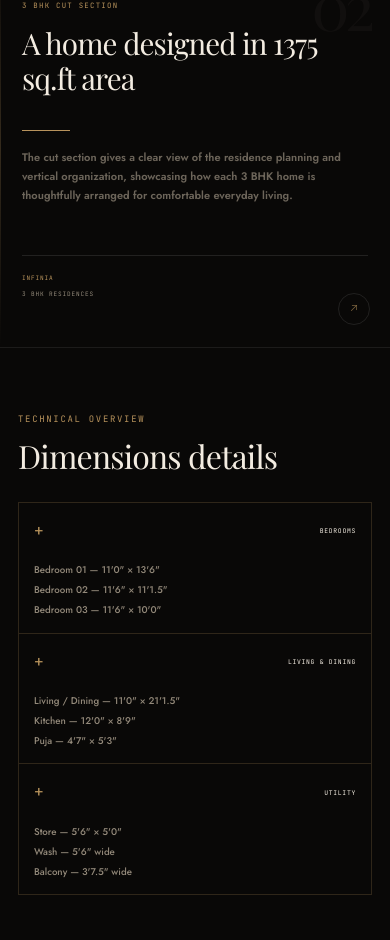
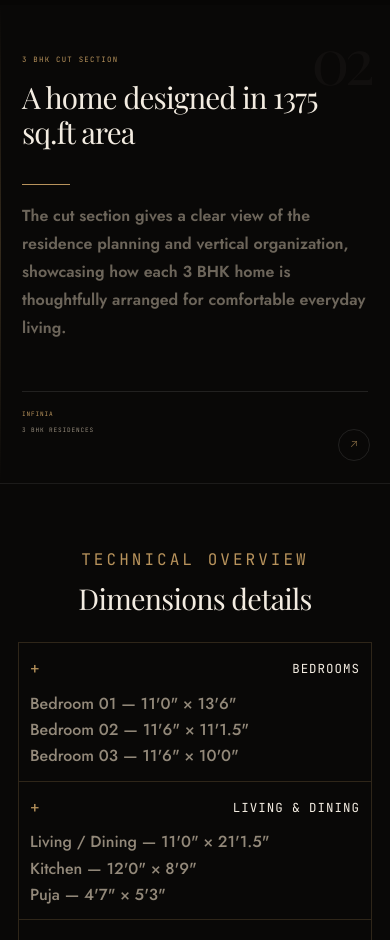
Before and after one commit to Hrishikeshkurhe/kurhe-estates, a React (Vite) app in the folder client/: page / in a window 390 px wide. Shown: the part 3163-4103 px from the top of the page. Built offline with nearby package versions, Linux system fonts and the light colour scheme; no server answers; a web font is replaced by a local one.

Commit message:
ui updated

```diff
--- a/client/style.css
+++ b/client/style.css
@@ -363,7 +363,7 @@ button{font-family:var(--sans);cursor:pointer;}
 .residence-plan.reverse{grid-template-columns:1fr 1fr;}
 .residence-plan.reverse .residence-plan-media{order:2;}
 .residence-plan.reverse .residence-plan-content{order:1;}
-.residences-section{width:100%;padding:110px 0 0;background:#090807;overflow:hidden;}
+.residences-section{width:100%;padding:60px 0 0;background:#090807;overflow:hidden;}
 .residences-intro{width:min(1240px,100%);margin:0 auto 75px;padding:0 42px;box-sizing:border-box;}
 .residences-intro-top{display:flex;align-items:center;justify-content:space-between;margin-bottom:26px;}
 .residences-intro-top .eyebrow{margin:0;}
@@ -484,7 +484,17 @@ button{font-family:var(--sans);cursor:pointer;}
   .residence-plan-media{height:290px;min-height:290px;}
   .residence-plan-content{min-height:330px;padding:43px 18px;}
   .residence-plan-content h3{font-size:1.85rem;}
-  .residence-plan-description{font-size:.69rem;}
+    .dimensions-heading{padding-top:0}
+  .dimensions-heading .eyebrow{margin:0 0 12px;font-size:1rem ; text-align: center;}
+  .dimensions-heading h3{max-width:420px;margin:0;font-size:1.8rem;line-height:1.08;text-align: center;}
+  .dimensions-grid{display:grid;grid-template-columns:repeat(2,minmax(0,1fr));width:100%;border-top:1px solid var(--hairline);border-left:1px solid var(--hairline)}
+  .dimension-group{min-height:105px;padding:13px 11px;border-right:1px solid var(--hairline);border-bottom:1px solid var(--hairline)}
+  .dimension-group-head{margin-bottom:10px}
+  .dimension-group-head span{font-size:1rem}
+  .dimension-group-head h4{font-size:.78rem;letter-spacing:.08em}
+  .dimension-values{gap:4px}
+  .dimension-values p{font-size:1rem;line-height:1.4}
+  .residence-plan-description{font-size:1rem;}
   .residence-plan-meta{flex-direction:column;align-items:flex-start;gap:6px;}
   .residence-content-number{font-size:4rem;}
   .residence-dimensions{padding-left:18px;padding-right:18px;}
@@ -587,15 +597,16 @@ button{font-family:var(--sans);cursor:pointer;}
   .vastu-card-body h4{font-size:1.18rem;}
   .vastu-card-body p{font-size:.6rem;}
 }
-@media(max-width:430px){
+
 @media(max-width:700px){
     .vastu-heading{padding:0 20px;}
     .vastu-heading h2{font-size:2.3rem;white-space:normal;}
   }
-  }
 @media(max-width:430px){
   .vastu-grid{grid-template-columns:1fr;padding-left:18px;padding-right:18px;}
   .vastu-card{min-height:160px;}
+  .vastu-card p{font-size:1.25rem;}
+  .vastu-card-body h4{font-size:1.18rem;}
   .vastu-card-body{margin-top:32px;}
 }
 
```
